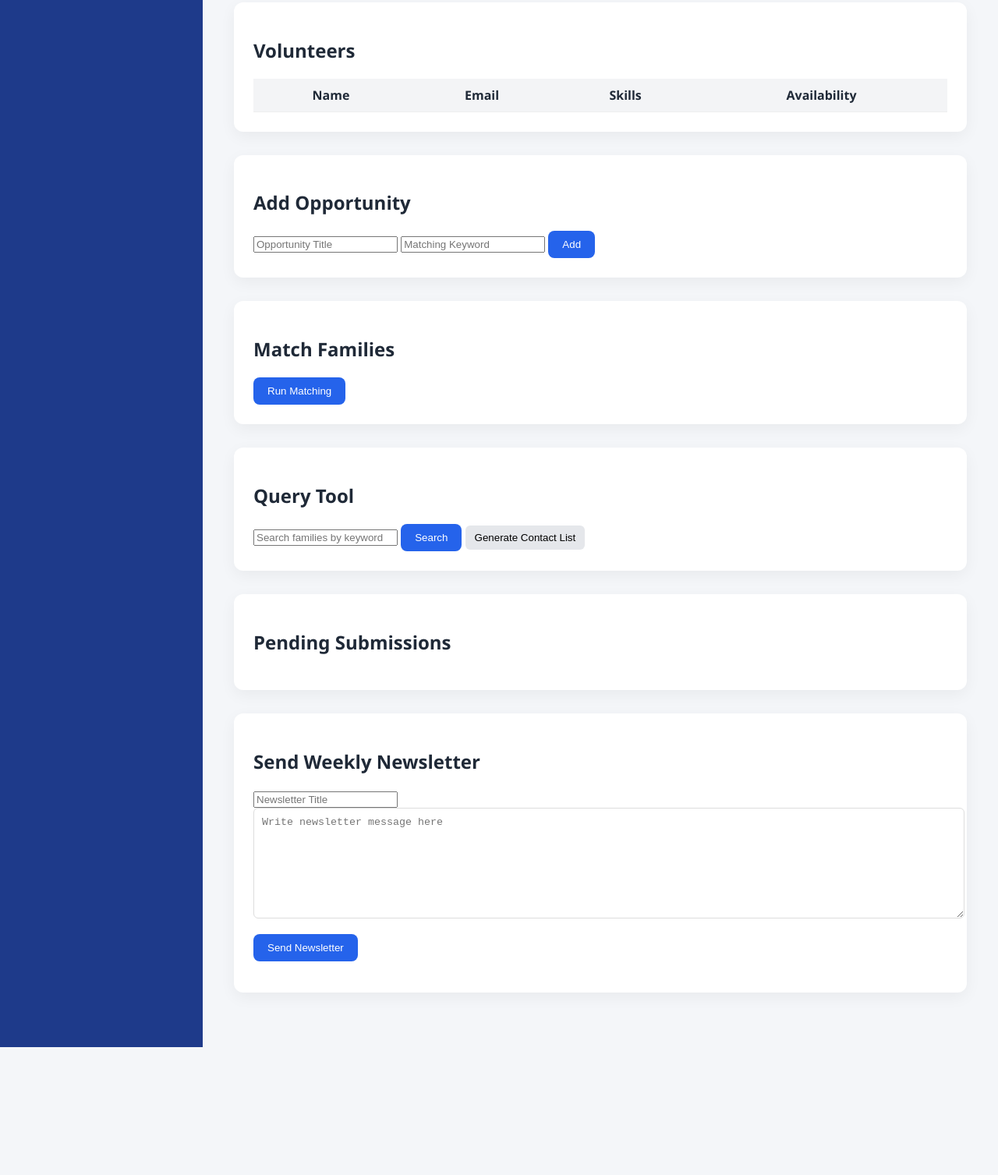
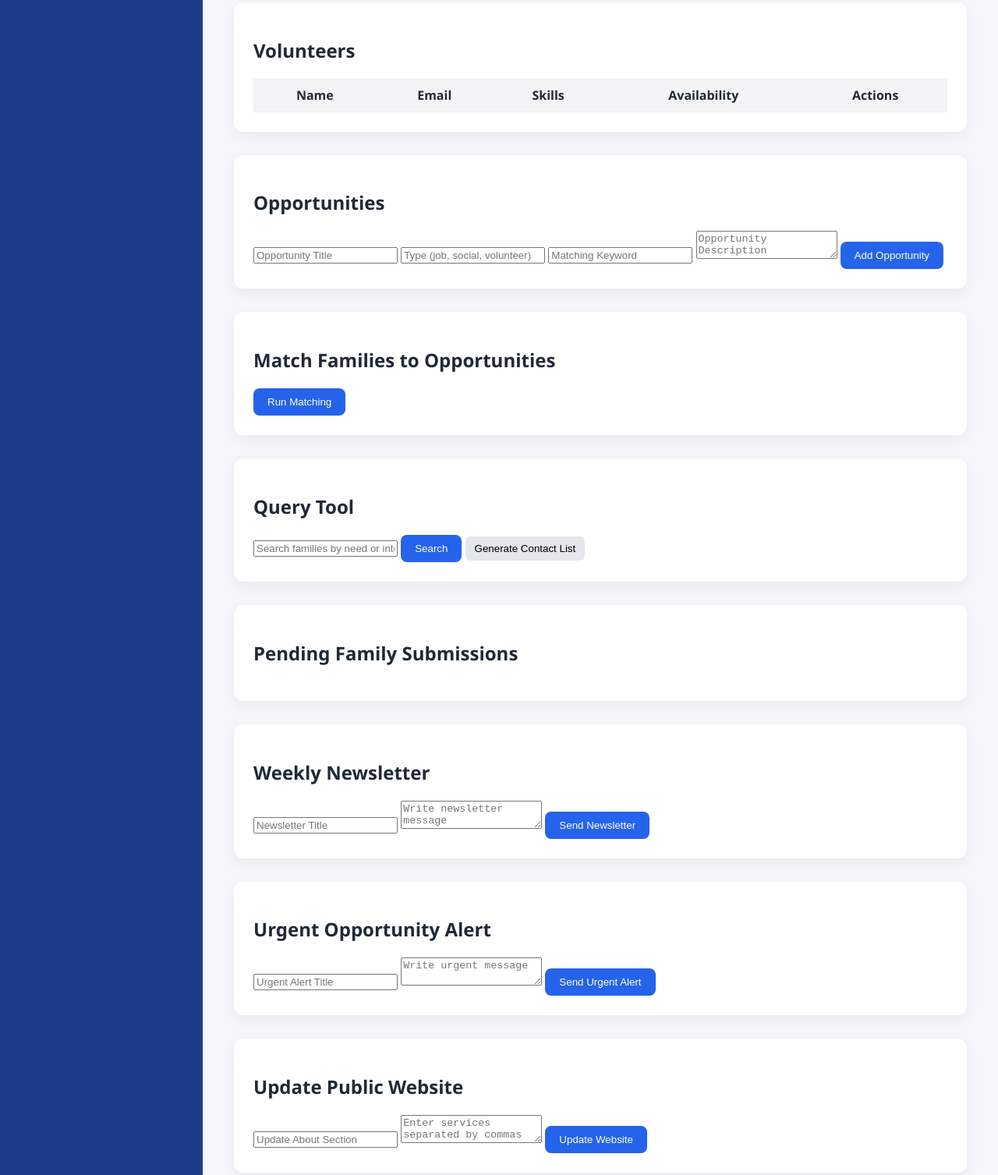
Before and after one commit to trisha3333333/CNIT280Prototype, a plain HTML site: page dashboard.html in a window 1280 px wide. Shown: the part 319-1826 px from the top of the page at 78% size. Before the commit the page ends 1662 px from the top, so only its background shows below. Drawn offline with Linux system fonts and the light colour scheme.

Commit message:
sprint 5 update

```diff
--- a/dashboard.html
+++ b/dashboard.html
@@ -11,6 +11,7 @@
 
 <aside class="sidebar">
     <h2>Whispering Hills</h2>
+    <p>Employee Portal</p>
     <button onclick="logout()" class="btn-secondary">Logout</button>
 </aside>
 
@@ -27,7 +28,7 @@
                 <th>Email</th>
                 <th>Phone</th>
                 <th>Needs</th>
-                <th>Newsletter</th>
+                <th>Subscribed</th>
                 <th>Actions</th>
             </tr>
         </thead>
@@ -44,6 +45,7 @@
                 <th>Email</th>
                 <th>Skills</th>
                 <th>Availability</th>
+                <th>Actions</th>
             </tr>
         </thead>
         <tbody></tbody>
@@ -51,37 +53,57 @@
 </div>
 
 <div class="card">
-    <h2>Add Opportunity</h2>
+    <h2>Opportunities</h2>
     <input type="text" id="oppTitle" placeholder="Opportunity Title">
+    <input type="text" id="oppType" placeholder="Type (job, social, volunteer)">
     <input type="text" id="oppKeyword" placeholder="Matching Keyword">
-    <button onclick="addOpportunity()" class="btn-primary">Add</button>
+    <textarea id="oppDescription" placeholder="Opportunity Description"></textarea>
+    <button onclick="addOpportunity()" class="btn-primary">Add Opportunity</button>
+
+    <div id="opportunityList" class="stack-space"></div>
 </div>
 
 <div class="card">
-    <h2>Match Families</h2>
+    <h2>Match Families to Opportunities</h2>
     <button onclick="matchFamilies()" class="btn-primary">Run Matching</button>
     <div id="matchResults"></div>
 </div>
 
 <div class="card">
     <h2>Query Tool</h2>
-    <input type="text" id="queryInput" placeholder="Search families by keyword">
+    <input type="text" id="queryInput" placeholder="Search families by need or interest">
     <button onclick="runQuery()" class="btn-primary">Search</button>
     <button onclick="generateContactList()" class="btn-secondary">Generate Contact List</button>
     <div id="queryResults"></div>
 </div>
 
 <div class="card">
-    <h2>Pending Submissions</h2>
+    <h2>Pending Family Submissions</h2>
     <div id="pendingSubmissions"></div>
 </div>
 
 <div class="card">
-    <h2>Send Weekly Newsletter</h2>
+    <h2>Weekly Newsletter</h2>
     <input type="text" id="newsletterTitle" placeholder="Newsletter Title">
-    <textarea id="newsletterMessage" placeholder="Write newsletter message here" style="width:100%; height:120px; padding:10px; border-radius:6px; border:1px solid #ddd; margin-bottom:15px;"></textarea>
+    <textarea id="newsletterMessage" placeholder="Write newsletter message"></textarea>
     <button onclick="sendNewsletter()" class="btn-primary">Send Newsletter</button>
-    <div id="newsletterStatus" style="margin-top:15px;"></div>
+    <div id="newsletterStatus"></div>
+</div>
+
+<div class="card">
+    <h2>Urgent Opportunity Alert</h2>
+    <input type="text" id="alertTitle" placeholder="Urgent Alert Title">
+    <textarea id="alertMessage" placeholder="Write urgent message"></textarea>
+    <button onclick="sendUrgentAlert()" class="btn-primary">Send Urgent Alert</button>
+    <div id="alertStatus"></div>
+</div>
+
+<div class="card">
+    <h2>Update Public Website</h2>
+    <input type="text" id="siteAbout" placeholder="Update About Section">
+    <textarea id="siteServices" placeholder="Enter services separated by commas"></textarea>
+    <button onclick="updateWebsiteContent()" class="btn-primary">Update Website</button>
+    <div id="siteStatus"></div>
 </div>
 
 </main>
```
